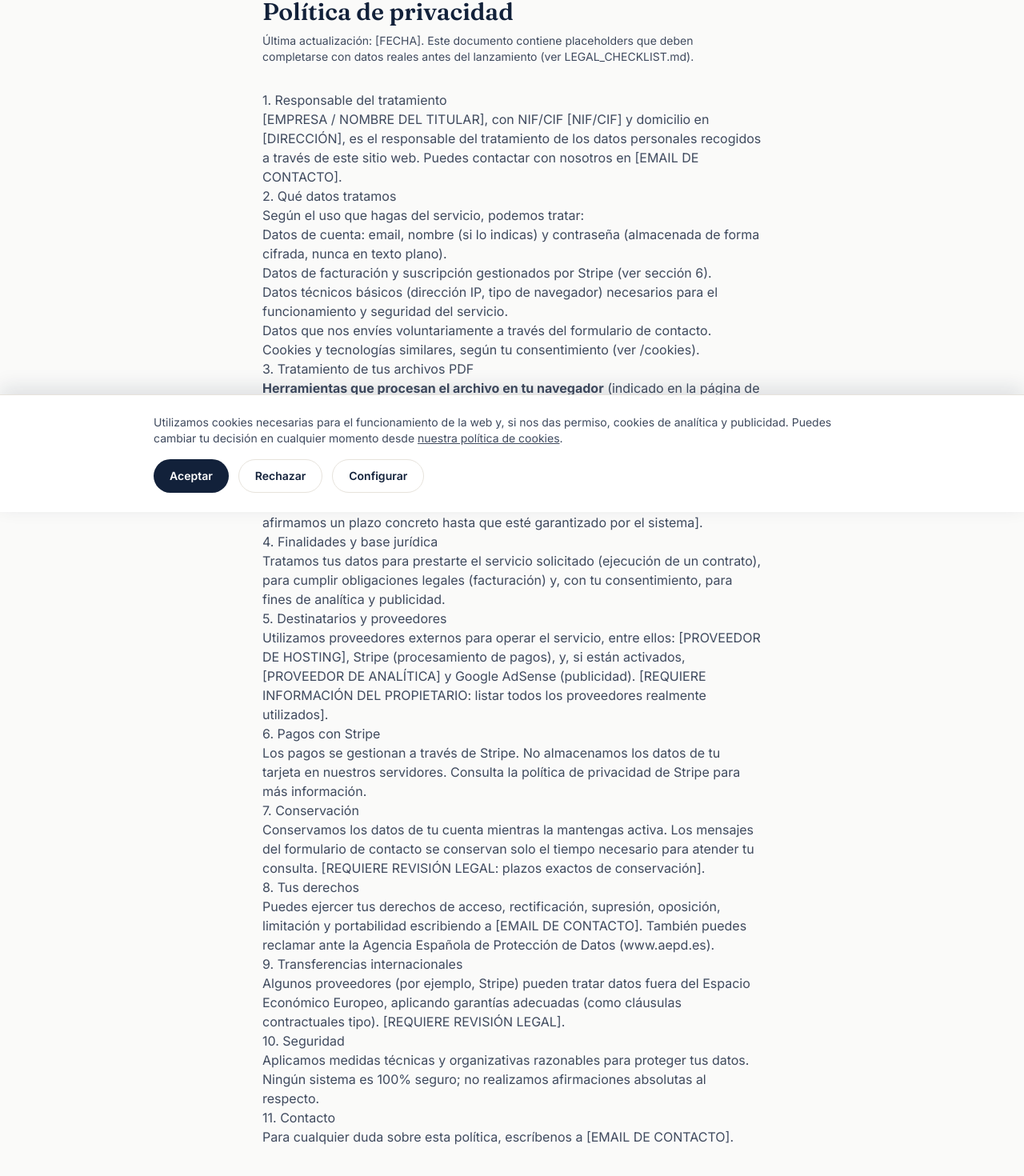
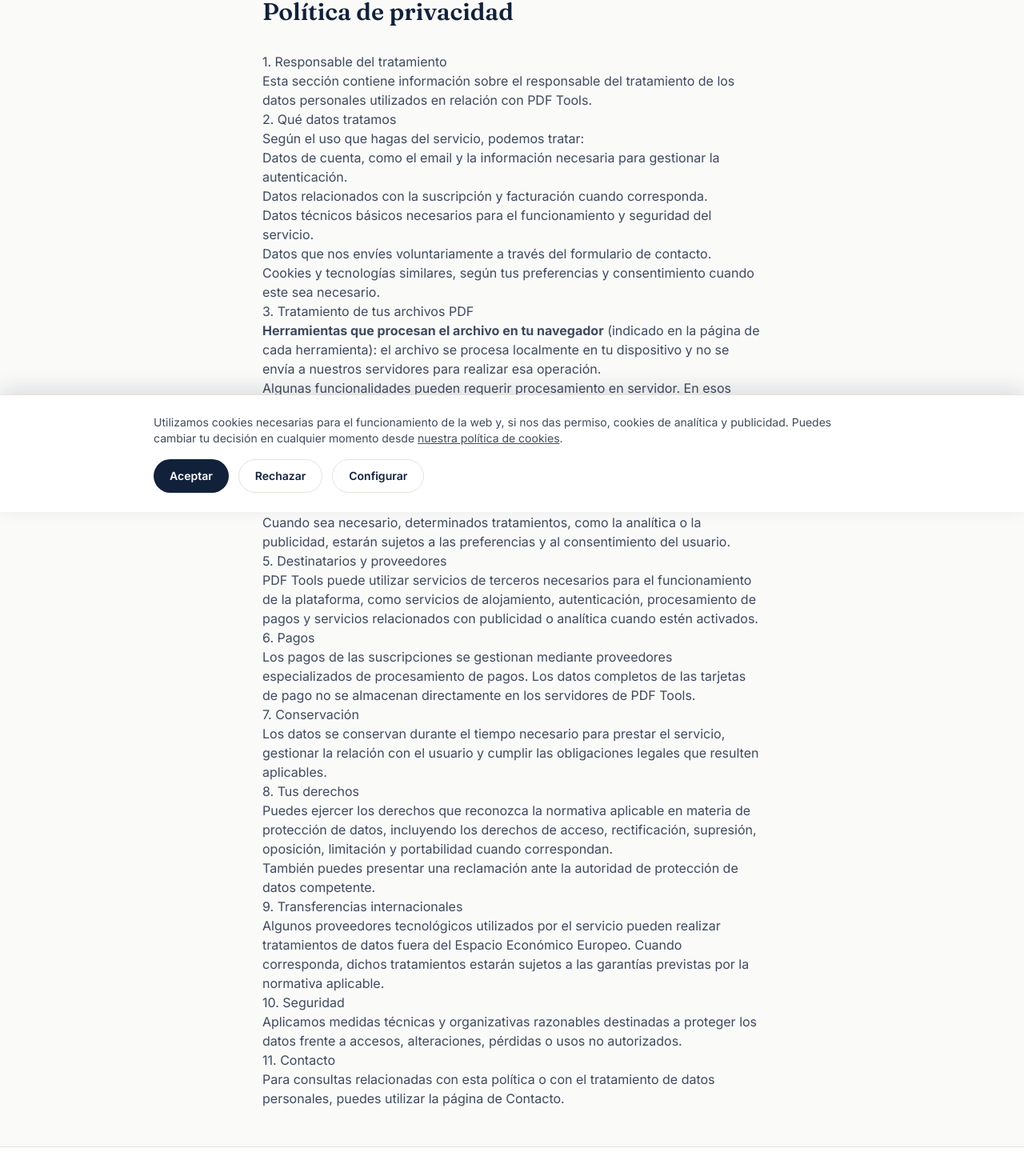
Before and after one commit to jaimemgrado-cyber/HERRAMIENTAS-PDF, a Next.js app: page /privacy in a window 1280 px wide. Shown: the part 160-1630 px from the top of the page at 80% size. Built offline with nearby package versions, Linux system fonts and the light colour scheme; no server answers.

Commit message:
Update page.tsx

```diff
--- a/src/app/privacy/page.tsx
+++ b/src/app/privacy/page.tsx
@@ -3,102 +3,155 @@
 
 export const metadata: Metadata = {
   title: "Política de privacidad",
-  description: "Cómo tratamos tus datos personales y tus archivos en PDF Tools.",
+  description:
+    "Información sobre el tratamiento de datos personales y archivos en PDF Tools.",
   alternates: { canonical: "/privacy" },
 };
 
 export default function PrivacyPage() {
   return (
     <div className="mx-auto max-w-2xl px-4 py-12 sm:px-6">
-      <Breadcrumbs items={[{ label: "Inicio", href: "/" }, { label: "Privacidad", href: "/privacy" }]} />
-      <h1 className="font-display text-3xl font-semibold text-ink">Política de privacidad</h1>
-      <p className="mt-2 text-sm text-ink-soft">
-        Última actualización: [FECHA]. Este documento contiene placeholders que deben
-        completarse con datos reales antes del lanzamiento (ver LEGAL_CHECKLIST.md).
-      </p>
+      <Breadcrumbs
+        items={[
+          { label: "Inicio", href: "/" },
+          { label: "Privacidad", href: "/privacy" },
+        ]}
+      />
+
+      <h1 className="font-display text-3xl font-semibold text-ink">
+        Política de privacidad
+      </h1>
 
       <div className="prose prose-slate mt-8 max-w-none text-ink-soft">
         <h2>1. Responsable del tratamiento</h2>
         <p>
-          [EMPRESA / NOMBRE DEL TITULAR], con NIF/CIF [NIF/CIF] y domicilio en [DIRECCIÓN], es el
-          responsable del tratamiento de los datos personales recogidos a través de este sitio web.
-          Puedes contactar con nosotros en [EMAIL DE CONTACTO].
+          Esta sección contiene información sobre el responsable del
+          tratamiento de los datos personales utilizados en relación con
+          PDF Tools.
         </p>
 
         <h2>2. Qué datos tratamos</h2>
         <p>Según el uso que hagas del servicio, podemos tratar:</p>
+
         <ul>
-          <li>Datos de cuenta: email, nombre (si lo indicas) y contraseña (almacenada de forma cifrada, nunca en texto plano).</li>
-          <li>Datos de facturación y suscripción gestionados por Stripe (ver sección 6).</li>
-          <li>Datos técnicos básicos (dirección IP, tipo de navegador) necesarios para el funcionamiento y seguridad del servicio.</li>
-          <li>Datos que nos envíes voluntariamente a través del formulario de contacto.</li>
-          <li>Cookies y tecnologías similares, según tu consentimiento (ver /cookies).</li>
+          <li>
+            Datos de cuenta, como el email y la información necesaria para
+            gestionar la autenticación.
+          </li>
+          <li>
+            Datos relacionados con la suscripción y facturación cuando
+            corresponda.
+          </li>
+          <li>
+            Datos técnicos básicos necesarios para el funcionamiento y
+            seguridad del servicio.
+          </li>
+          <li>
+            Datos que nos envíes voluntariamente a través del formulario de
+            contacto.
+          </li>
+          <li>
+            Cookies y tecnologías similares, según tus preferencias y
+            consentimiento cuando este sea necesario.
+          </li>
         </ul>
 
         <h2>3. Tratamiento de tus archivos PDF</h2>
+
         <p>
-          <strong>Herramientas que procesan el archivo en tu navegador</strong> (indicado en la
-          página de cada herramienta): el archivo no se envía a nuestros servidores en ningún
-          momento. Todo el procesamiento ocurre localmente en tu dispositivo.
+          <strong>
+            Herramientas que procesan el archivo en tu navegador
+          </strong>{" "}
+          (indicado en la página de cada herramienta): el archivo se procesa
+          localmente en tu dispositivo y no se envía a nuestros servidores
+          para realizar esa operación.
         </p>
+
         <p>
-          <strong>Herramientas que requieren procesamiento en servidor</strong> (si las hubiera en
-          el futuro): el archivo se sube de forma cifrada en tránsito, se procesa, y se elimina del
-          almacenamiento temporal de forma automática. [REQUIERE REVISIÓN LEGAL: especificar el
-          plazo exacto de conservación una vez definido técnicamente; no afirmamos un plazo
-          concreto hasta que esté garantizado por el sistema].
+          Algunas funcionalidades pueden requerir procesamiento en servidor.
+          En esos casos, el tratamiento de los archivos se realiza únicamente
+          cuando es necesario para prestar la funcionalidad solicitada.
         </p>
 
         <h2>4. Finalidades y base jurídica</h2>
+
         <p>
-          Tratamos tus datos para prestarte el servicio solicitado (ejecución de un contrato),
-          para cumplir obligaciones legales (facturación) y, con tu consentimiento, para fines de
-          analítica y publicidad.
+          Los datos se tratan para prestar las funcionalidades solicitadas,
+          gestionar las cuentas de usuario y suscripciones cuando
+          corresponda, mantener la seguridad del servicio y cumplir las
+          obligaciones legales aplicables.
+        </p>
+
+        <p>
+          Cuando sea necesario, determinados tratamientos, como la analítica
+          o la publicidad, estarán sujetos a las preferencias y al
+          consentimiento del usuario.
         </p>
 
         <h2>5. Destinatarios y proveedores</h2>
+
         <p>
-          Utilizamos proveedores externos para operar el servicio, entre ellos: [PROVEEDOR DE
-          HOSTING], Stripe (procesamiento de pagos), y, si están activados, [PROVEEDOR DE
-          ANALÍTICA] y Google AdSense (publicidad). [REQUIERE INFORMACIÓN DEL PROPIETARIO: listar
-          todos los proveedores realmente utilizados].
+          PDF Tools puede utilizar servicios de terceros necesarios para el
+          funcionamiento de la plataforma, como servicios de alojamiento,
+          autenticación, procesamiento de pagos y servicios relacionados con
+          publicidad o analítica cuando estén activados.
         </p>
 
-        <h2>6. Pagos con Stripe</h2>
+        <h2>6. Pagos</h2>
+
         <p>
-          Los pagos se gestionan a través de Stripe. No almacenamos los datos de tu tarjeta en
-          nuestros servidores. Consulta la política de privacidad de Stripe para más información.
+          Los pagos de las suscripciones se gestionan mediante proveedores
+          especializados de procesamiento de pagos. Los datos completos de
+          las tarjetas de pago no se almacenan directamente en los
+          servidores de PDF Tools.
         </p>
 
         <h2>7. Conservación</h2>
+
         <p>
-          Conservamos los datos de tu cuenta mientras la mantengas activa. Los mensajes del
-          formulario de contacto se conservan solo el tiempo necesario para atender tu consulta.
-          [REQUIERE REVISIÓN LEGAL: plazos exactos de conservación].
+          Los datos se conservan durante el tiempo necesario para prestar el
+          servicio, gestionar la relación con el usuario y cumplir las
+          obligaciones legales que resulten aplicables.
         </p>
 
         <h2>8. Tus derechos</h2>
+
         <p>
-          Puedes ejercer tus derechos de acceso, rectificación, supresión, oposición, limitación y
-          portabilidad escribiendo a [EMAIL DE CONTACTO]. También puedes reclamar ante la Agencia
-          Española de Protección de Datos (www.aepd.es).
+          Puedes ejercer los derechos que reconozca la normativa aplicable en
+          materia de protección de datos, incluyendo los derechos de acceso,
+          rectificación, supresión, oposición, limitación y portabilidad
+          cuando correspondan.
+        </p>
+
+        <p>
+          También puedes presentar una reclamación ante la autoridad de
+          protección de datos competente.
         </p>
 
         <h2>9. Transferencias internacionales</h2>
+
         <p>
-          Algunos proveedores (por ejemplo, Stripe) pueden tratar datos fuera del Espacio
-          Económico Europeo, aplicando garantías adecuadas (como cláusulas contractuales tipo).
-          [REQUIERE REVISIÓN LEGAL].
+          Algunos proveedores tecnológicos utilizados por el servicio pueden
+          realizar tratamientos de datos fuera del Espacio Económico Europeo.
+          Cuando corresponda, dichos tratamientos estarán sujetos a las
+          garantías previstas por la normativa aplicable.
         </p>
 
         <h2>10. Seguridad</h2>
+
         <p>
-          Aplicamos medidas técnicas y organizativas razonables para proteger tus datos. Ningún
-          sistema es 100% seguro; no realizamos afirmaciones absolutas al respecto.
+          Aplicamos medidas técnicas y organizativas razonables destinadas a
+          proteger los datos frente a accesos, alteraciones, pérdidas o usos
+          no autorizados.
         </p>
 
         <h2>11. Contacto</h2>
-        <p>Para cualquier duda sobre esta política, escríbenos a [EMAIL DE CONTACTO].</p>
+
+        <p>
+          Para consultas relacionadas con esta política o con el tratamiento
+          de datos personales, puedes utilizar la página de{" "}
+          <a href="/contact">Contacto</a>.
+        </p>
       </div>
     </div>
   );
```
